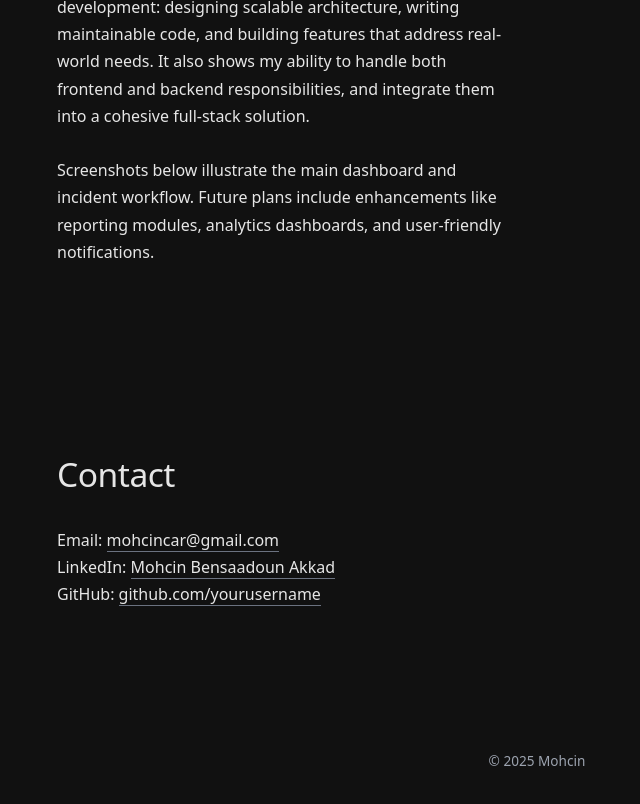
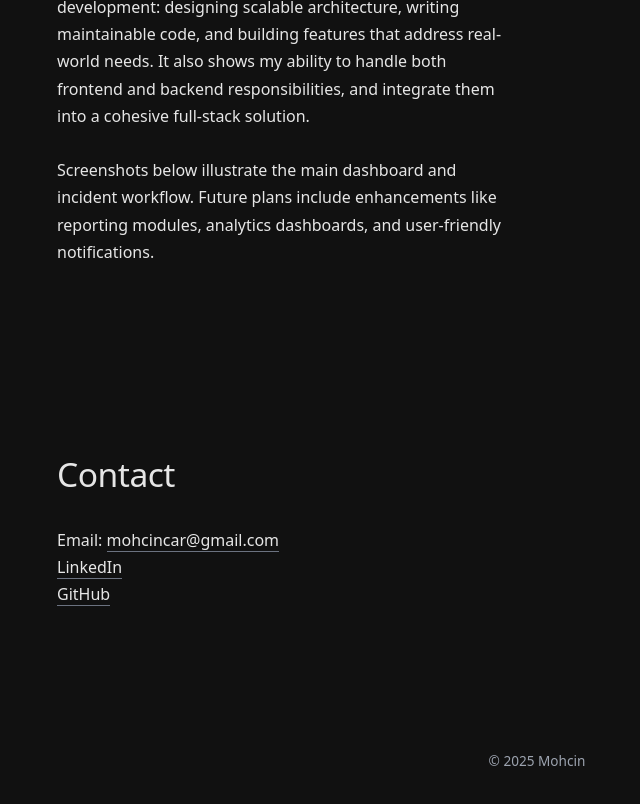
Before and after one commit to mohcincar112/mohcincar112.github.io, a plain HTML site: page index.html in a window 1280 px wide. Shown: the part 2314-3118 px from the top of the page, without its empty margins (103-743 px from the left). Drawn offline with Linux system fonts and the light colour scheme; a script that the page names is missing.

Commit message:
enlaces a github y linkedin

```diff
--- a/index.html
+++ b/index.html
@@ -97,8 +97,8 @@
   <section class="contact">
     <h3>Contact</h3>
     <p>Email: <a href="mailto:mohcincar@gmail.com">mohcincar@gmail.com</a></p>
-    <p>LinkedIn: <a href="https://www.linkedin.com/in/mohcin" target="_blank">Mohcin Bensaadoun Akkad</a></p>
-    <p>GitHub: <a href="#" target="_blank">github.com/yourusername</a></p>
+    <p><a href="https://www.linkedin.com/in/mohcin" target="_blank">LinkedIn</a></p>
+    <p><a href="https://github.com/mohcincar112" target="_blank">GitHub</a></p>
   </section>
 
   <footer>
```
